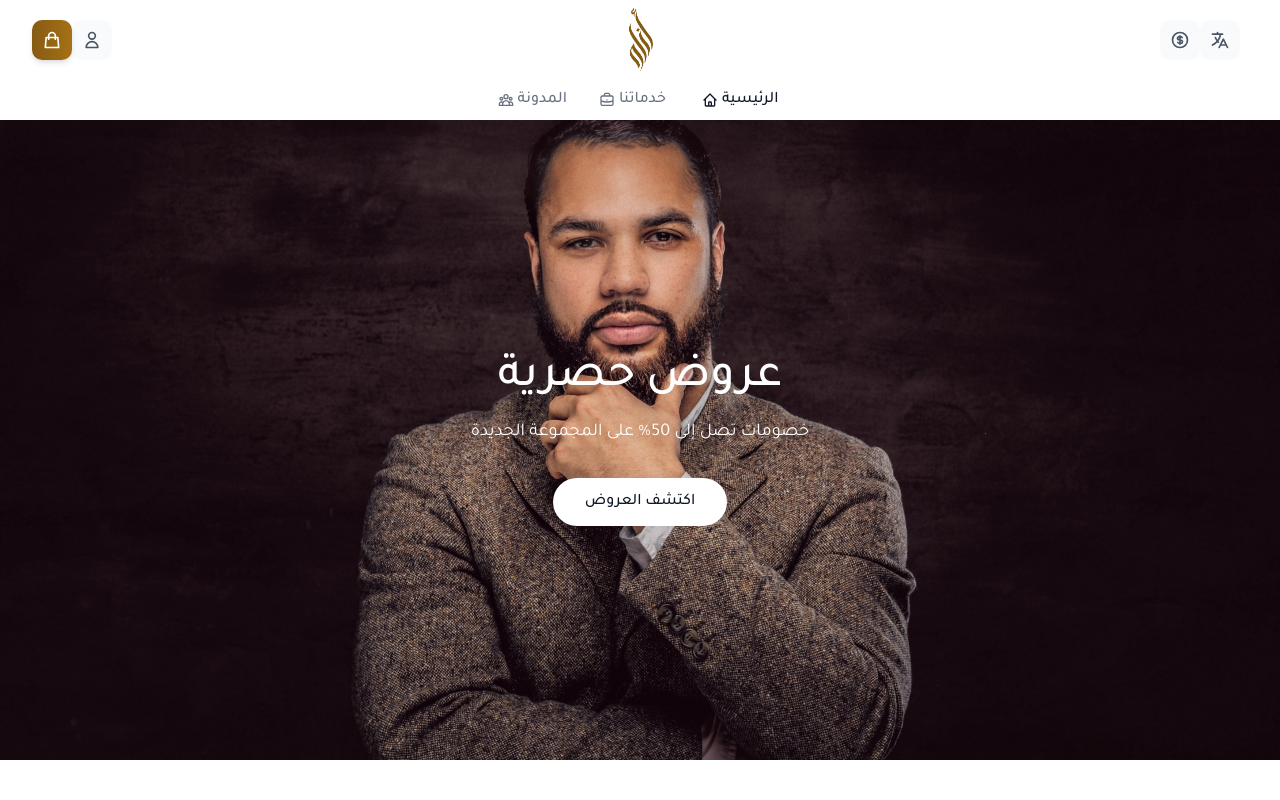
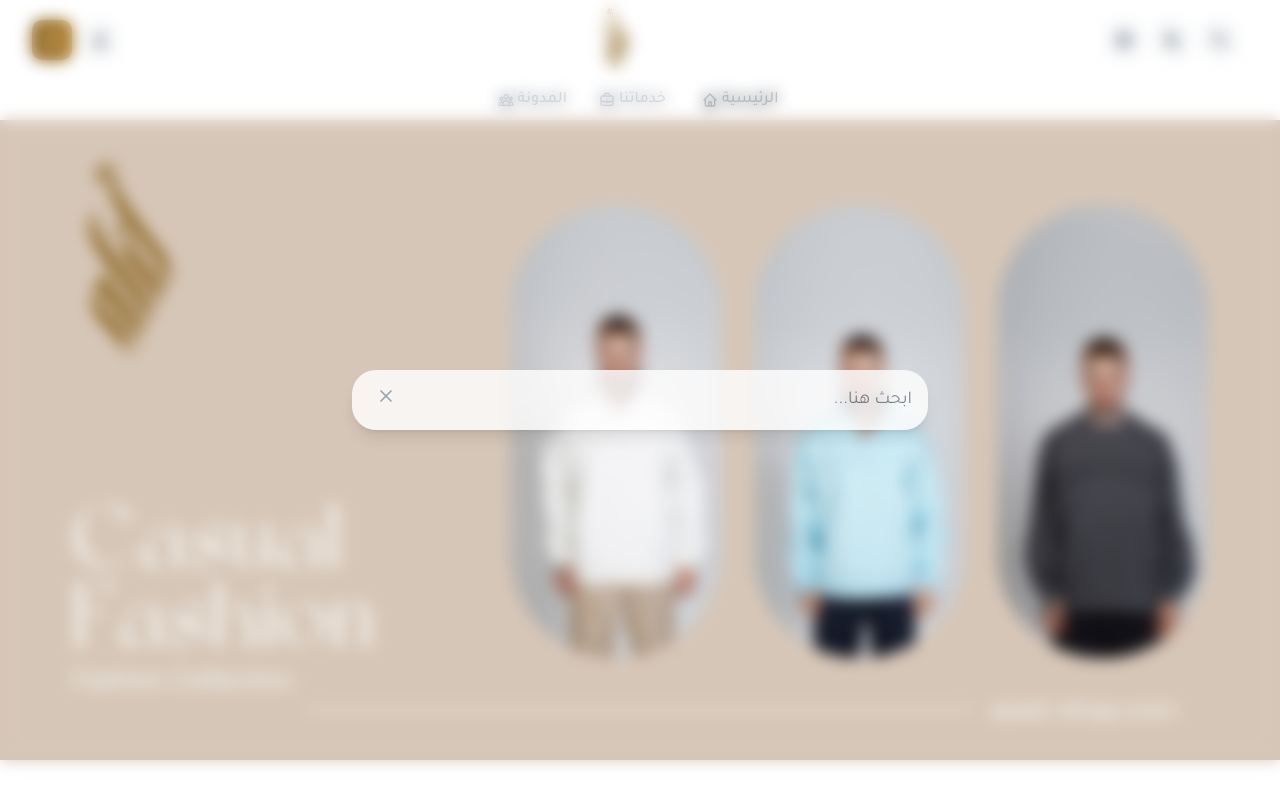
Before and after one commit to MohammedTuaymah/tailwind-azad, a website: page docs/index.html in a window 1280 px wide. Both pictures are taken after a click on the button 1220 px from the left and 40 px from the top of the page. Shown: the top 800 px of the page. Drawn offline with nearby package versions, Linux system fonts and the light colour scheme.

Commit message:
add_imgs

```diff
--- a/docs/index.html
+++ b/docs/index.html
@@ -47,15 +47,22 @@
 
         <!--language and currency icon and search icon -->
         <div class="flex items-center space-x-reverse space-x-2">
+          <!-- Search Icon -->
+          <button id="search-button" class="w-10 h-10 rounded-full bg-gray-50 hover:bg-indigo-50 flex items-center justify-center text-gray-600 hover:text-amber-900 transition-colors duration-300">
+            <svg xmlns="http://www.w3.org/2000/svg" class="h-5 w-5" fill="none" viewBox="0 0 24 24" stroke="currentColor">
+              <path stroke-linecap="round" stroke-linejoin="round" stroke-width="2" d="M21 21l-6-6m2-5a7 7 0 11-14 0 7 7 0 0114 0z" />
+            </svg>
+          </button>
+
           <!-- Language Selector -->
-          <button class="w-10 h-10 rounded-full bg-gray-50 hover:bg-indigo-50 flex items-center justify-center text-gray-600 hover:text-amber-900 transition-colors duration-300">
+          <button class="w-10 mr-2 h-10 rounded-full bg-gray-50 hover:bg-indigo-50 flex items-center justify-center text-gray-600 hover:text-amber-900 transition-colors duration-300">
             <svg xmlns="http://www.w3.org/2000/svg" class="h-5 w-5" fill="none" viewBox="0 0 24 24" stroke="currentColor">
               <path stroke-linecap="round" stroke-linejoin="round" stroke-width="2" d="M3 5h12M9 3v2m1.048 9.5A18.022 18.022 0 016.412 9m6.088 9h7M11 21l5-10 5 10M12.751 5C11.783 10.77 8.07 15.61 3 18.129" />
             </svg>
           </button>
 
           <!-- Currency Selector -->
-          <button class="w-10 h-10 rounded-full bg-gray-50 hover:bg-indigo-50 flex items-center justify-center text-gray-600 hover:text-amber-900 transition-colors duration-300">
+          <button class="w-10 h-10 mr-2 rounded-full bg-gray-50 hover:bg-indigo-50 flex items-center justify-center text-gray-600 hover:text-amber-900 transition-colors duration-300">
             <svg xmlns="http://www.w3.org/2000/svg" class="h-5 w-5" fill="none" viewBox="0 0 24 24" stroke="currentColor">
               <path stroke-linecap="round" stroke-linejoin="round" stroke-width="2" d="M12 8c-1.657 0-3 .895-3 2s1.343 2 3 2 3 .895 3 2-1.343 2-3 2m0-8c1.11 0 2.08.402 2.599 1M12 8V7m0 1v8m0 0v1m0-1c-1.11 0-2.08-.402-2.599-1M21 12a9 9 0 11-18 0 9 9 0 0118 0z" />
             </svg>
@@ -75,13 +82,13 @@
         <!-- Call to Action -->
         <div class="hidden md:flex items-center space-x-reverse space-x-2">
           <!-- User Icon -->
-          <button class="w-10 h-10 rounded-full bg-gray-50 hover:bg-indigo-50 flex items-center justify-center text-gray-600 hover:text-amber-900 transition-colors duration-300">
+          <button class="w-10 mr-2 h-10 rounded-full bg-gray-50 hover:bg-indigo-50 flex items-center justify-center text-gray-600 hover:text-amber-900 transition-colors duration-300">
             <svg xmlns="http://www.w3.org/2000/svg" class="h-5 w-5" fill="none" viewBox="0 0 24 24" stroke="currentColor">
               <path stroke-linecap="round" stroke-linejoin="round" stroke-width="2" d="M16 7a4 4 0 11-8 0 4 4 0 018 0zM12 14a7 7 0 00-7 7h14a7 7 0 00-7-7z" />
             </svg>
           </button>
           <!-- Cart Icon -->
-          <button class="w-10 h-10 rounded-full cart-btn flex items-center justify-center text-white transition-all duration-300 shadow-md hover:shadow-lg">
+          <button class="w-10 mr-2 h-10 rounded-full cart-btn flex items-center justify-center text-white transition-all duration-300 shadow-md hover:shadow-lg">
             <svg xmlns="http://www.w3.org/2000/svg" class="h-5 w-5" fill="none" viewBox="0 0 24 24" stroke="currentColor">
               <path stroke-linecap="round" stroke-linejoin="round" stroke-width="2" d="M16 11V7a4 4 0 00-8 0v4M5 9h14l1 12H4L5 9z" />
             </svg>
@@ -190,47 +197,17 @@
         <!-- Slide 1 -->
         <div class="swiper-slide">
           <div class="relative h-[80vh] w-full flex items-center justify-center overflow-hidden">
-            <img src="./img/banner.jpg" alt="Hero Banner 1" class="absolute inset-0 w-full h-full object-cover">
-            <div class="absolute inset-0 bg-black/40"></div>
-            <div class="relative text-center text-white px-4">
-              <h1 class="text-4xl md:text-5xl font-bold mb-4">أحدث تشكيلات الأزياء</h1>
-              <p class="text-lg md:text-xl mb-8">اكتشف مجموعتنا الجديدة من الأزياء العصرية</p>
-              <a href="#" class="inline-block bg-white text-gray-900 px-8 py-3 rounded-full font-medium hover:bg-gray-100 transition-colors duration-300">
-                تسوق الآن
-              </a>
-            </div>
+            <img src="./img/banners/5.jpg" alt="Hero Banner 1" class="absolute inset-0 w-full h-full object-cover">
           </div>
         </div>
 
         <!-- Slide 2 -->
         <div class="swiper-slide">
           <div class="relative h-[80vh] w-full flex items-center justify-center overflow-hidden">
-            <img src="./img/gentle_banner.jpg" alt="Hero Banner 2" class="absolute inset-0 w-full h-full object-cover">
-            <div class="absolute inset-0 bg-black/40"></div>
-            <div class="relative text-center text-white px-4">
-              <h1 class="text-4xl md:text-5xl font-bold mb-4">عروض حصرية</h1>
-              <p class="text-lg md:text-xl mb-8">خصومات تصل إلى 50% على المجموعة الجديدة</p>
-              <a href="#" class="inline-block bg-white text-gray-900 px-8 py-3 rounded-full font-medium hover:bg-gray-100 transition-colors duration-300">
-                اكتشف العروض
-              </a>
-            </div>
-          </div>
-        </div>
-
-        <!-- Slide 3 -->
-        <!-- <div class="swiper-slide">
-          <div class="relative h-[80vh] w-full flex items-center justify-center overflow-hidden">
-            <img src="./img/gentle_banner.jpg" alt="Hero Banner 3" class="absolute inset-0 w-full h-full object-cover">
-            <div class="absolute inset-0 bg-black/40"></div>
-            <div class="relative text-center text-white px-4">
-              <h1 class="text-4xl md:text-5xl font-bold mb-4">تصاميم عصرية</h1>
-              <p class="text-lg md:text-xl mb-8">مجموعة متميزة من أحدث صيحات الموضة</p>
-              <a href="#" class="inline-block bg-white text-gray-900 px-8 py-3 rounded-full font-medium hover:bg-gray-100 transition-colors duration-300">
-                استكشف المزيد
-              </a>
-            </div>
-          </div>
-        </div> -->
+            <img src="./img/banners/6.jpg" alt="Hero Banner 2" class="absolute inset-0 w-full h-full object-cover">
+          </div>
+        </div>
+
 
 
       </div>
@@ -1543,7 +1520,7 @@
         <div class="md:w-[70%] h-full">
           <div class="relative h-full rounded-2xl overflow-hidden shadow-lg group">
             <!-- Banner Background -->
-            <img src="./img/banner.jpg" alt="تشكيلة جديدة" class="w-full h-full object-cover transition-transform duration-700 group-hover:scale-105">
+            <img src="./img/banners/6.jpg" alt="تشكيلة جديدة" class="w-full h-full object-cover transition-transform duration-700 group-hover:scale-105">
 
             <!-- Overlay -->
             <div class="absolute inset-0 bg-gradient-to-t from-black/70 via-black/40 to-black/20"></div>
@@ -1837,7 +1814,7 @@
       <div class="grid grid-cols-1 sm:grid-cols-2 lg:grid-cols-3 gap-4 sm:gap-6">
         <!-- Banner 1 -->
         <div class="relative overflow-hidden rounded-lg shadow-lg h-[180px] sm:h-[200px]">
-          <img src="./img/gentle_banner.jpg" alt="عروض خاصة" class="w-full h-full object-cover">
+          <img src="./img/banners/5.jpg" alt="عروض خاصة" class="w-full h-full object-cover">
           <div class="absolute inset-0 bg-gradient-to-t from-black/60 to-transparent flex items-end p-4 sm:p-6">
             <div class="text-white">
               <h3 class="text-lg sm:text-xl font-bold mb-1 sm:mb-2">عروض خاصة</h3>
@@ -1848,7 +1825,7 @@
 
         <!-- Banner 2 -->
         <div class="relative overflow-hidden rounded-lg shadow-lg h-[180px] sm:h-[200px]">
-          <img src="./img/gentle_banner.jpg" alt="تشكيلة جديدة" class="w-full h-full object-cover">
+          <img src="./img/banners/6.jpg" alt="تشكيلة جديدة" class="w-full h-full object-cover">
           <div class="absolute inset-0 bg-gradient-to-t from-black/60 to-transparent flex items-end p-4 sm:p-6">
             <div class="text-white">
               <h3 class="text-lg sm:text-xl font-bold mb-1 sm:mb-2">تشكيلة جديدة</h3>
@@ -1859,7 +1836,7 @@
 
         <!-- Banner 3 -->
         <div class="relative overflow-hidden rounded-lg shadow-lg h-[180px] sm:h-[200px]">
-          <img src="./img/gentle_banner.jpg" alt="ماركات حصرية" class="w-full h-full object-cover">
+          <img src="./img/banners/5.jpg" alt="ماركات حصرية" class="w-full h-full object-cover">
           <div class="absolute inset-0 bg-gradient-to-t from-black/60 to-transparent flex items-end p-4 sm:p-6">
             <div class="text-white">
               <h3 class="text-lg sm:text-xl font-bold mb-1 sm:mb-2">ماركات حصرية</h3>
@@ -1883,7 +1860,7 @@
   </style>
 
   <!-- Categories Section -->
-  <section class="py-20 relative bg-cover bg-center bg-no-repeat" style="background-image: url('./img/gentle_banner.jpg');">
+  <section class="py-20 relative bg-cover bg-center bg-no-repeat" style="background-image: url('./img/banners/5.jpg');">
     <div>
     <!-- Background Overlay -->
     <div class="absolute inset-0 bg-white/80"></div>
@@ -2518,5 +2495,59 @@
 
   <script src="./script.js"></script>
 
+  <!-- Search Modal -->
+  <div id="search-modal" class="fixed inset-0 bg-white/30 backdrop-blur-sm z-50 hidden items-center justify-center">
+    <div class="bg-white/80 backdrop-blur-sm w-full max-w-xl mx-4 rounded-3xl shadow-lg transform transition-all">
+      <div class="relative p-4">
+        <div class="relative">
+          <input type="text" placeholder="ابحث هنا..." class="w-full px-12 bg-transparent border-b-2 border-gray-200 focus:border-indigo-500 text-right text-lg placeholder-gray-400 focus:outline-none transition-colors duration-300">
+
+          <button id="close-search-modal" class="absolute left-2 top-1/2 transform -translate-y-1/2 text-gray-400 hover:text-gray-600">
+            <svg xmlns="http://www.w3.org/2000/svg" class="h-5 w-5" fill="none" viewBox="0 0 24 24" stroke="currentColor">
+              <path stroke-linecap="round" stroke-linejoin="round" stroke-width="2" d="M6 18L18 6M6 6l12 12" />
+            </svg>
+          </button>
+
+        </div>
+      </div>
+    </div>
+  </div>
+
+  <script>
+    // Search Modal Functionality
+    const searchButton = document.getElementById('search-button');
+    const searchModal = document.getElementById('search-modal');
+    const closeSearchModal = document.getElementById('close-search-modal');
+
+    searchButton.addEventListener('click', () => {
+      searchModal.classList.remove('hidden');
+      searchModal.classList.add('flex');
+      // Focus the search input
+      setTimeout(() => {
+        searchModal.querySelector('input').focus();
+      }, 100);
+    });
+
+    closeSearchModal.addEventListener('click', () => {
+      searchModal.classList.add('hidden');
+      searchModal.classList.remove('flex');
+    });
+
+    // Close modal when clicking outside
+    searchModal.addEventListener('click', (e) => {
+      if (e.target === searchModal) {
+        searchModal.classList.add('hidden');
+        searchModal.classList.remove('flex');
+      }
+    });
+
+    // Close modal on Escape key press
+    document.addEventListener('keydown', (e) => {
+      if (e.key === 'Escape' && !searchModal.classList.contains('hidden')) {
+        searchModal.classList.add('hidden');
+        searchModal.classList.remove('flex');
+      }
+    });
+  </script>
 </body>
 </html>
```
Also changed, not shown: docs/img/banners/5.jpg (added), docs/img/banners/6.jpg (added), docs/img/products/1.jpg, docs/img/products/2.jpg, docs/img/products/3.jpg, docs/img/products/4.jpg, docs/img/products/5.jpg, docs/img/products/6.jpg, docs/img/products/7.jpg, docs/img/products/8.jpg, docs/img/products/9.jpg (added).
